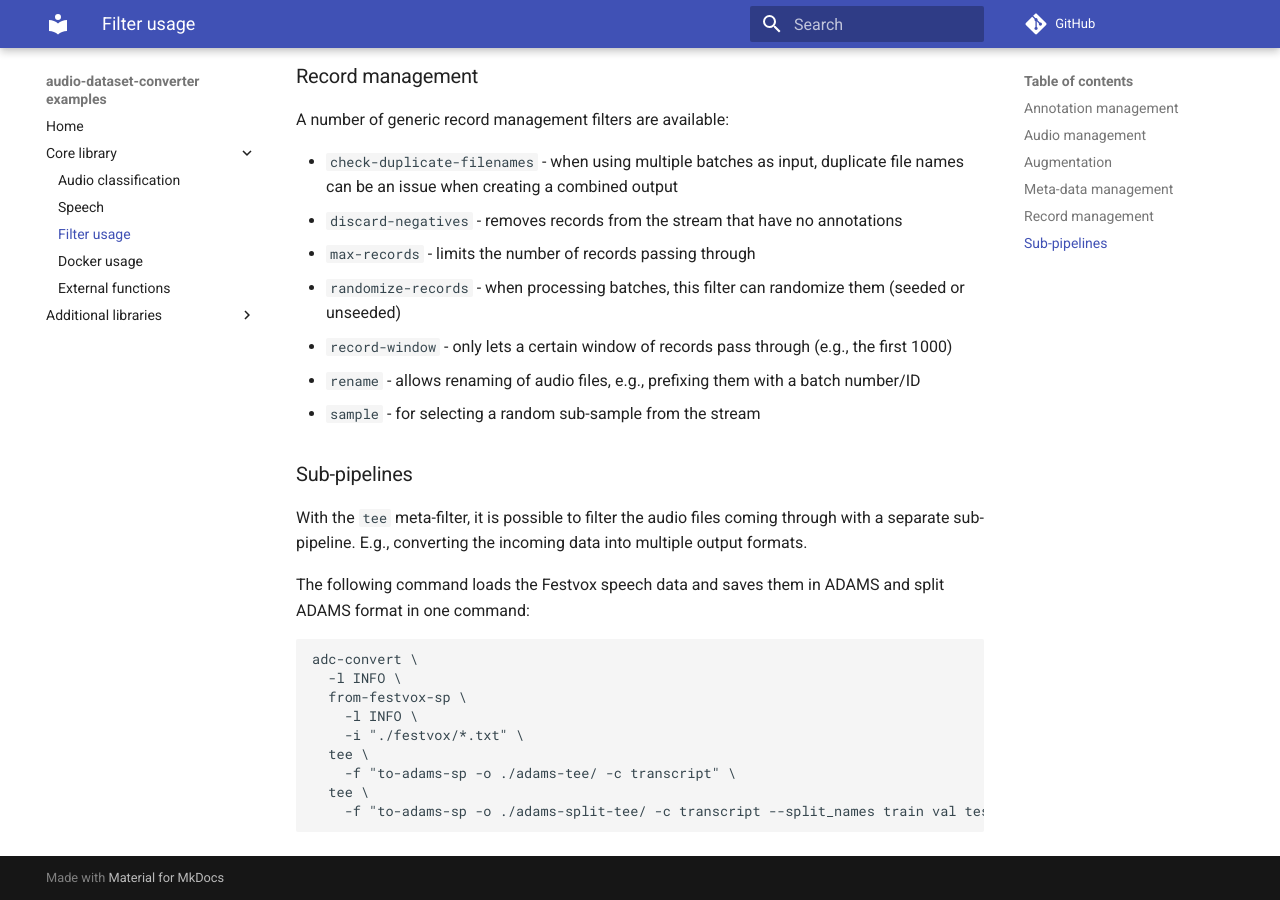
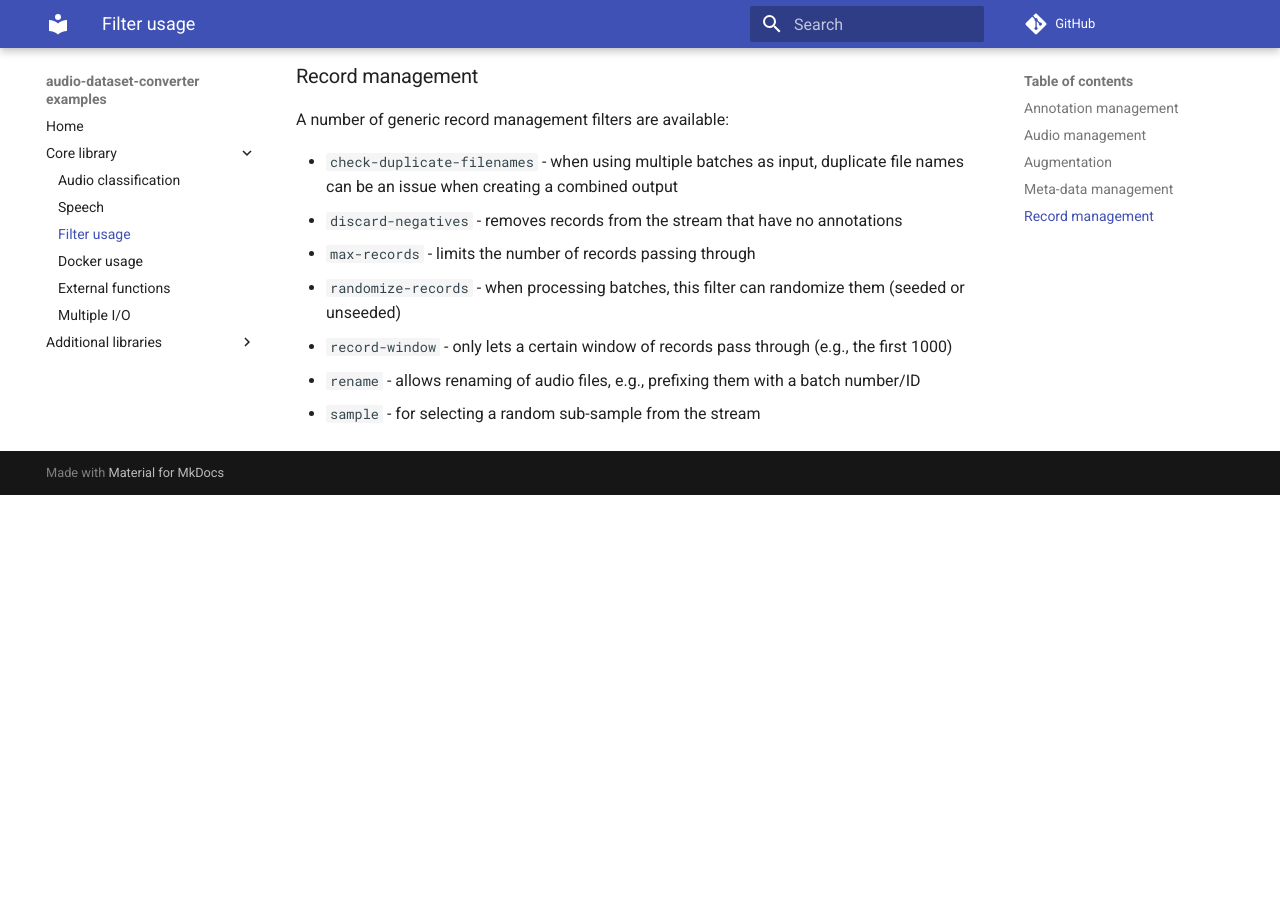
Before and after one commit to waikato-llm/audio-dataset-converter-examples, an MkDocs documentation site: the page built from docs/filters.md, in a window 1280 px wide and 900 px high, scrolled down 861 px. Built offline with MkDocs 1.6.1 and Material for MkDocs 9.7.7, drawn with Linux system fonts in a browser that asks for light colours; comment, search, counter and statistics services are not loaded; after the commit the page ends 1356 px from its top, so only the background shows below that.

Commit message:
added support for multi I/O via from-multi reader and to-multi writer

````diff
--- a/docs/filters.md
+++ b/docs/filters.md
@@ -37,23 +37,3 @@
 * `record-window` - only lets a certain window of records pass through (e.g., the first 1000)
 * `rename` - allows renaming of audio files, e.g., prefixing them with a batch number/ID
 * `sample` - for selecting a random sub-sample from the stream
-
-
-## Sub-pipelines
-
-With the `tee` meta-filter, it is possible to filter the audio files coming through with a separate
-sub-pipeline. E.g., converting the incoming data into multiple output formats.
-
-The following command loads the Festvox speech data and saves them in ADAMS and split ADAMS format in one command:
-
-```bash
-adc-convert \
-  -l INFO \
-  from-festvox-sp \
-    -l INFO \
-    -i "./festvox/*.txt" \
-  tee \
-    -f "to-adams-sp -o ./adams-tee/ -c transcript" \
-  tee \
-    -f "to-adams-sp -o ./adams-split-tee/ -c transcript --split_names train val test --split_ratios 70 15 15"
-```
--- a/mkdocs.yml
+++ b/mkdocs.yml
@@ -20,6 +20,7 @@
         - Filter usage: filters.md
         - Docker usage: docker.md
         - External functions: pyfunc.md
+        - Multiple I/O: multi.md
     - Additional libraries:
         - Faster whisper: faster_whisper.md
         - Redis: redis.md
````
Also changed, not shown: docs/multi.md (added, +71 -0 lines), docs/speech.md (+2 -2 lines).
